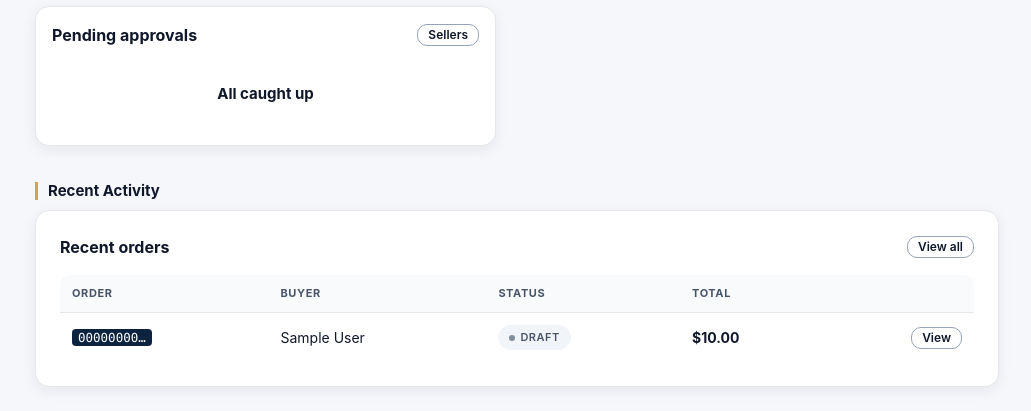
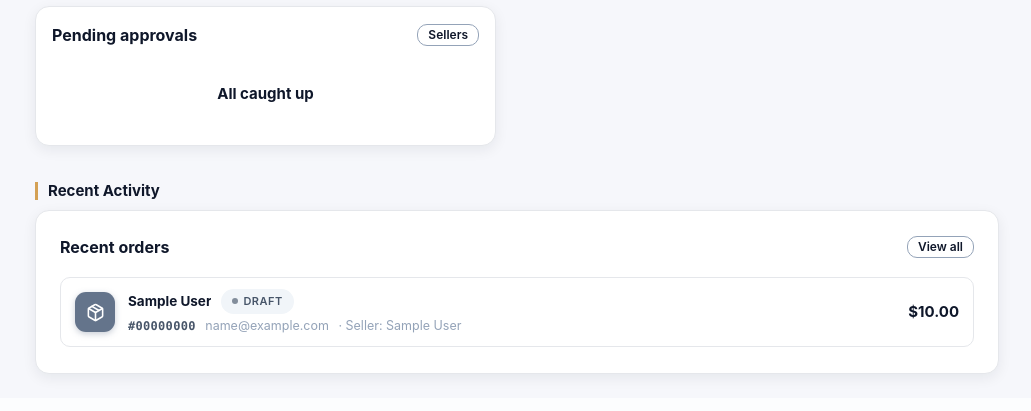
Before and after one commit to mdadilbitpastel-art/nepa-unite, a Django app: page /dashboard/ in a window 1280 px wide. Shown: the part 1222-1633 px from the top of the page, without its empty margins (249-1280 px from the left). After the commit the page ends 1602 px from the top, so only its background shows below. Run offline with Django 4.2, Linux system fonts and the light colour scheme; a user stored in the database is signed in; tables that the repository leaves empty hold one stand-in row (values such as "Sample post"); data that the repository does not hold is empty; parts of the project's set-up code (start-up, migrations or seed data) failed here and were passed over.

Commit message:
Fix registration 500: make best-effort task dispatch non-fatal
On single-service deploys (Render free tier, no Redis) Celery runs in
eager mode, so .delay() executes the task synchronously inside the web
request. A welcome-email SMTP failure therefore turned a successful
buyer/seller registration into an unhandled 500 (empty page under
DEBUG=False) even though the account was already created.

Add core.dispatch.safe_dispatch() — fires a task but swallows and logs
any dispatch/execution error — and route all best-effort side effects
(welcome/approval/suspension/onboarding/password-reset emails, audit
logs, product search reindex) through it so they can never break the
request. Critical-path correctness is unaffected.

Also bundles in-progress UI/template tweaks and a dashboard recent-orders
query optimization (extra select_related/prefetch_related).

Co-Authored-By: Claude Opus 4.8 (1M context) <noreply@anthropic.com>

```diff
--- a/templates/base_app.html
+++ b/templates/base_app.html
@@ -267,10 +267,17 @@
     padding:3px 10px;border-radius:999px;
     font-size:10px;font-weight:700;text-transform:uppercase;letter-spacing:.5px;
   }
+  /* Light mode: dropdown is a deep-navy card — keep the original per-role colors. */
   .profile-dropdown-badge.role-seller { background:var(--accent-soft);color:var(--accent-hover); }
   .profile-dropdown-badge.role-admin { background:var(--primary-soft);color:var(--primary); }
   .profile-dropdown-badge.role-auditor { background:#ede9fe;color:#6d28d9; }
   .profile-dropdown-badge.role-buyer { background:#ecfdf5;color:#047857; }
+  /* Dark mode: dropdown is a white card — use a deep-navy filled badge that
+     matches the left-nav background for every role. */
+  [data-theme="dark"] .profile-dropdown-badge.role-seller,
+  [data-theme="dark"] .profile-dropdown-badge.role-admin,
+  [data-theme="dark"] .profile-dropdown-badge.role-auditor,
+  [data-theme="dark"] .profile-dropdown-badge.role-buyer { background:#0c2340;color:#fff; }
   .profile-dropdown-divider { height:1px;background:var(--profile-divider);margin:0;transition:background-color .3s; }
   .profile-dropdown-links { padding:6px 0; }
   .profile-dropdown-link {
--- a/templates/dashboard/buyer_detail.html
+++ b/templates/dashboard/buyer_detail.html
@@ -90,7 +90,7 @@
           </div>
         </td>
         {% endwith %}
-        <td><a href="{% url 'order_detail' o.id %}"><code>{{ o.id|stringformat:"s"|slice:":8" }}…</code></a></td>
+        <td><a href="{% url 'order_detail' o.id %}"><code class="ord-id">{{ o.id|stringformat:"s"|slice:":8" }}…</code></a></td>
         <td>{{ o.tenant.name|default:"—" }}</td>
         <td><span class="pill {{ o.status }}">{{ o.get_status_display }}</span></td>
         <td><strong>${{ o.total_amount }}</strong></td>
--- a/templates/dashboard/index.html
+++ b/templates/dashboard/index.html
@@ -60,6 +60,52 @@
   }
   .adm-shortcut svg { color:var(--text-subtle); }
   .adm-shortcut:hover svg { color:var(--primary); }
+  /* ── Recent Activity feed ── */
+  .activity-feed { display:flex;flex-direction:column;gap:8px;padding:2px 0; }
+  .activity-item {
+    display:flex;align-items:center;gap:13px;
+    padding:11px 14px;border-radius:var(--radius-md);
+    background:var(--surface);border:1px solid var(--border);
+    text-decoration:none;
+    transition:border-color .15s,transform .15s,box-shadow .15s;
+  }
+  .activity-item:hover {
+    border-color:var(--act-color,var(--border-strong));
+    transform:translateY(-1px);box-shadow:var(--shadow-sm);text-decoration:none;
+  }
+  /* Colored icon chip — the main color cue; solid + bright per status */
+  .activity-icon {
+    width:40px;height:40px;border-radius:11px;flex-shrink:0;
+    display:flex;align-items:center;justify-content:center;
+    background:var(--act-color,var(--text-muted));
+    color:#fff;
+    box-shadow:0 2px 6px var(--act-soft,transparent);
+  }
+  .activity-icon svg { width:19px;height:19px; }
+  .activity-main { flex:1;min-width:0; }
+  .activity-top { display:flex;align-items:center;gap:10px;margin-bottom:3px; }
+  .activity-company {
+    font-size:13.5px;font-weight:700;color:var(--text);
+    white-space:nowrap;overflow:hidden;text-overflow:ellipsis;
+  }
+  .activity-id {
+    font-family:ui-monospace,SFMono-Regular,Menlo,monospace;
+    font-size:12px;font-weight:600;color:var(--text-muted);letter-spacing:.3px;
+  }
+  .activity-sub {
+    font-size:12.5px;color:var(--text-muted);
+    white-space:nowrap;overflow:hidden;text-overflow:ellipsis;
+  }
+  .activity-meta { margin-left:6px;color:var(--text-subtle); }
+  .activity-amount { font-size:15px;font-weight:700;color:var(--text);flex-shrink:0; }
+  /* Status palette — bright, saturated solids so each status really pops */
+  .activity-item.status-draft       { --act-color:#64748b; --act-soft:rgba(100,116,139,.35); }
+  .activity-item.status-confirmed   { --act-color:#2563eb; --act-soft:rgba(37,99,235,.35); }
+  .activity-item.status-fulfillment { --act-color:#f59e0b; --act-soft:rgba(245,158,11,.35); }
+  .activity-item.status-shipped     { --act-color:#7c3aed; --act-soft:rgba(124,58,237,.35); }
+  .activity-item.status-delivered   { --act-color:#16a34a; --act-soft:rgba(22,163,74,.35); }
+  .activity-item.status-closed      { --act-color:#0d9488; --act-soft:rgba(13,148,136,.35); }
+  .activity-item.status-cancelled   { --act-color:#dc2626; --act-soft:rgba(220,38,38,.35); }
   @media (max-width:880px) {
     .adm-tbl,.adm-tbl > tbody,.adm-tbl > tbody > tr,.adm-tbl > tbody > tr > td {
       display:block;width:100%;margin:0;
@@ -273,20 +319,27 @@
       <a href="{% url 'orders' %}" class="btn btn-secondary btn-sm">View all</a>
     </div>
     {% if recent_orders %}
-      <table>
-        <thead><tr><th>Order</th><th>Buyer</th><th>Status</th><th>Total</th><th style="text-align:right;"></th></tr></thead>
-        <tbody>
-          {% for o in recent_orders %}
-            <tr>
-              <td><a href="{% url 'order_detail' o.id %}"><code class="ord-id">{{ o.id|stringformat:"s"|slice:":8" }}…</code></a></td>
-              <td>{{ o.buyer.tenant.name|default:o.buyer.email }}</td>
-              <td><span class="pill {{ o.status }}">{{ o.get_status_display }}</span></td>
-              <td><strong>${{ o.total_amount }}</strong></td>
-              <td style="text-align:right;"><a href="{% url 'order_detail' o.id %}" class="btn btn-secondary btn-sm">View</a></td>
-            </tr>
-          {% endfor %}
-        </tbody>
-      </table>
+      <div class="activity-feed">
+        {% for o in recent_orders %}
+          <a href="{% url 'order_detail' o.id %}" class="activity-item status-{{ o.status }}">
+            <span class="activity-icon">
+              <svg viewBox="0 0 24 24" fill="none" stroke="currentColor" stroke-width="2" stroke-linecap="round" stroke-linejoin="round"><path d="M16.5 9.4 7.5 4.21"/><path d="M21 16V8a2 2 0 0 0-1-1.73l-7-4a2 2 0 0 0-2 0l-7 4A2 2 0 0 0 3 8v8a2 2 0 0 0 1 1.73l7 4a2 2 0 0 0 2 0l7-4A2 2 0 0 0 21 16z"/><path d="m3.3 7 8.7 5 8.7-5"/><path d="M12 22V12"/></svg>
+            </span>
+            <div class="activity-main">
+              <div class="activity-top">
+                <span class="activity-company">{{ o.tenant.name|default:o.buyer.tenant.name|default:o.buyer.email }}</span>
+                <span class="pill {{ o.status }}">{{ o.get_status_display }}</span>
+              </div>
+              <div class="activity-sub">
+                <span class="activity-id">#{{ o.id|stringformat:"s"|slice:":8" }}</span>
+                <span class="activity-meta">{{ o.buyer.email }}</span>
+                {% with si=o.items.all.0 %}{% if si %}<span class="activity-meta">· Seller: {{ si.seller.tenant.name|default:si.seller.email }}</span>{% endif %}{% endwith %}
+              </div>
+            </div>
+            <div class="activity-amount">${{ o.total_amount }}</div>
+          </a>
+        {% endfor %}
+      </div>
     {% else %}
       <div class="empty" style="padding:20px;"><h3>No orders yet</h3></div>
     {% endif %}
--- a/templates/dashboard/seller_detail.html
+++ b/templates/dashboard/seller_detail.html
@@ -129,7 +129,7 @@
           </div>
         </td>
         {% endwith %}
-        <td><a href="{% url 'order_detail' o.id %}"><code>{{ o.id|stringformat:"s"|slice:":8" }}…</code></a></td>
+        <td><a href="{% url 'order_detail' o.id %}"><code class="ord-id">{{ o.id|stringformat:"s"|slice:":8" }}…</code></a></td>
         <td>{{ o.buyer.email }}</td>
         <td><span class="pill {{ o.status }}">{{ o.get_status_display }}</span></td>
         <td><strong>${{ o.total_amount }}</strong></td>
--- a/users/views_html.py
+++ b/users/views_html.py
@@ -26,6 +26,7 @@ from django.utils.encoding import force_bytes
 from django.views.decorators.http import require_http_methods
 from django_ratelimit.decorators import ratelimit
 
+from core.dispatch import safe_dispatch
 from notifications.tasks import send_password_reset_email
 from orders.models import Order
 from products.models import Product
@@ -207,7 +208,7 @@ def forgot_password_view(request):
                     "reset_password", args=[uidb64, token]
                 )
                 full_url = request.build_absolute_uri(reset_path)
-                send_password_reset_email.delay(user.email, full_url)
+                safe_dispatch(send_password_reset_email, user.email, full_url)
             sent = True
     else:
         form = ForgotPasswordForm()
@@ -263,7 +264,7 @@ def change_password_confirm(request):
         token = default_token_generator.make_token(user)
         reset_path = reverse("reset_password", args=[uidb64, token])
         full_url = request.build_absolute_uri(reset_path)
-        send_password_reset_email.delay(user.email, full_url)
+        safe_dispatch(send_password_reset_email, user.email, full_url)
         messages.success(request, "Password reset link sent to your email!")
         return redirect("dashboard")
     return render(request, "dashboard/change_password.html")
@@ -517,7 +518,9 @@ def dashboard_view(request):
             .select_related("tenant").order_by("-created_at")[:5]
         )
         ctx["recent_orders"] = list(
-            all_orders.select_related("buyer", "tenant").order_by("-created_at")[:5]
+            all_orders.select_related("buyer", "buyer__tenant", "tenant")
+            .prefetch_related("items__seller__tenant")
+            .order_by("-created_at")[:5]
         )
         ctx["top_sellers"] = list(
             CustomUser.objects.filter(role=CustomUser.Role.SELLER, status=CustomUser.Status.ACTIVE)
@@ -921,7 +924,7 @@ def seller_product_create(request):
             product.tenant = user.tenant
             product.seller = user
             product.save()
-            reindex_product.delay(str(product.pk))
+            safe_dispatch(reindex_product, str(product.pk))
             messages.success(request, f"Created {product.sku} — {product.name}.")
             return redirect("seller_products")
     else:
@@ -955,7 +958,7 @@ def seller_product_edit(request, product_id):
         )
         if form.is_valid():
             product = form.save()
-            reindex_product.delay(str(product.pk))
+            safe_dispatch(reindex_product, str(product.pk))
             messages.success(request, f"Updated {product.sku}.")
             return redirect("seller_products")
     else:
@@ -993,7 +996,7 @@ def seller_product_toggle_status(request, product_id):
         msg = f"Published {product.sku} to the catalog."
         msg_kind = "success"
     product.save(update_fields=["status", "updated_at"])
-    reindex_product.delay(str(product.pk))
+    safe_dispatch(reindex_product, str(product.pk))
     getattr(messages, msg_kind)(request, msg)
     return redirect("seller_products")
 
@@ -1011,7 +1014,7 @@ def seller_product_delete(request, product_id):
     if product.status != Product.Status.DELETED:
         product.status = Product.Status.DELETED
         product.save(update_fields=["status", "updated_at"])
-        remove_product_from_index.delay(str(product.pk))
+        safe_dispatch(remove_product_from_index, str(product.pk))
         messages.warning(request, f"Deleted {product.sku} — {product.name}.")
     return redirect("seller_products")
 
@@ -1315,7 +1318,7 @@ def admin_approve_user(request, user_id):
         and not member.stripe_account_id
     ):
         from notifications.tasks import send_seller_onboarding_email
-        send_seller_onboarding_email.delay(member.email)
+        safe_dispatch(send_seller_onboarding_email, member.email)
     messages.success(request, f"Approved {member.email}.")
     return _safe_redirect(request, "dashboard")
 
```
Also changed, not shown: core/dispatch.py (added, +27 -0 lines), docker-compose.yml (+6 -1 lines), users/views.py (+15 -7 lines).
